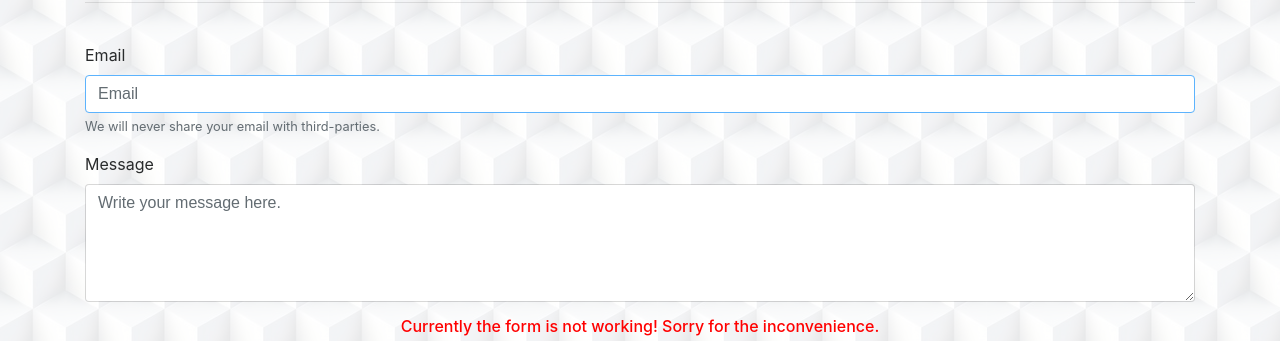
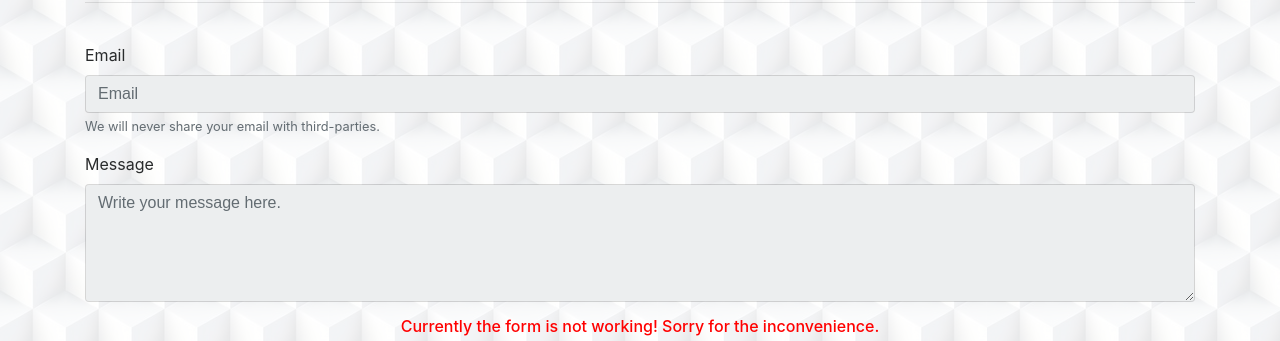
Before and after one commit to BrunGmes/brungmes.github.io, a plain HTML site: page contacts.html in a window 1280 px wide. Shown: the part 123-464 px from the top of the page. Drawn offline with nearby package versions, Linux system fonts and the light colour scheme; a script that the page names is missing.

Commit message:
Update contacts.html

```diff
--- a/contacts.html
+++ b/contacts.html
@@ -48,7 +48,7 @@
 
     <div class="container">
 
-      <form action="https://formspree.io/f/xjkyekzy" method="POST">
+      <form>
 
         <div class="row justify-content-between">
           <div class="col-4">
@@ -63,12 +63,12 @@
         <br>
         <div class="form-group">
           <label for="inputEmail">Email</label>
-          <input type="email" name="inputEmail" class="form-control" id="inputEmail" aria-describedby="emailHelp" placeholder="Email" autofocus>
+          <input type="email" name="inputEmail" class="form-control" id="inputEmail" aria-describedby="emailHelp" placeholder="Email" autofocus disabled>
           <small id="emailHelp" class="form-text text-muted">We will never share your email with third-parties.</small>
         </div>
         <div class="form-group">
           <label for="inputText">Message</label>
-          <textarea class="form-control" name="inputText" id="inputText" rows="5" placeholder="Write your message here."></textarea>
+          <textarea class="form-control" name="inputText" id="inputText" rows="5" placeholder="Write your message here." disabled></textarea>
         </div>
         <div>
           <h6 style="text-align: center; color: red;">Currently the form is not working! Sorry for the inconvenience.</h6>
```
